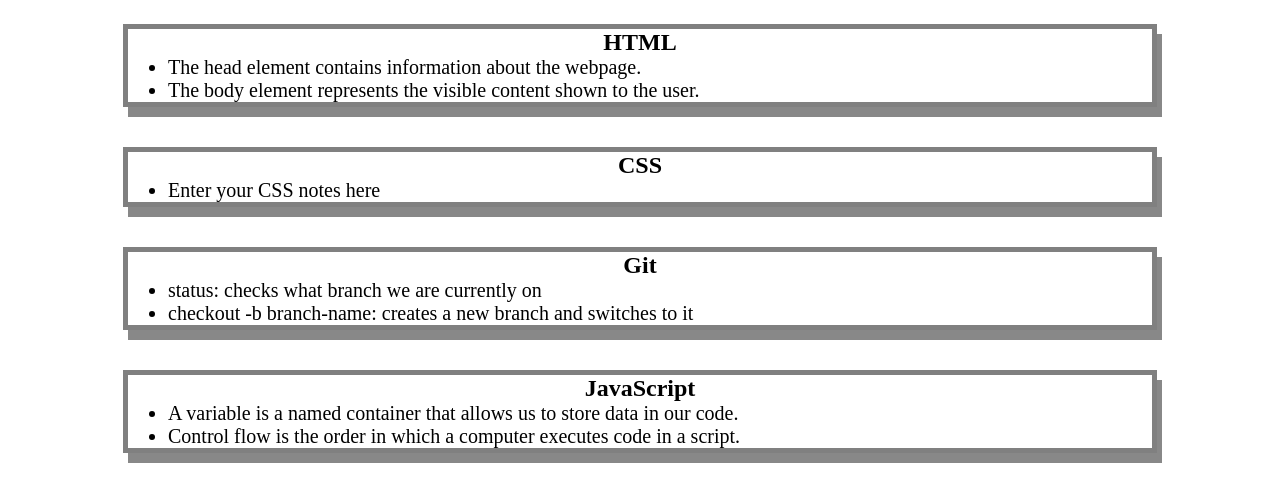
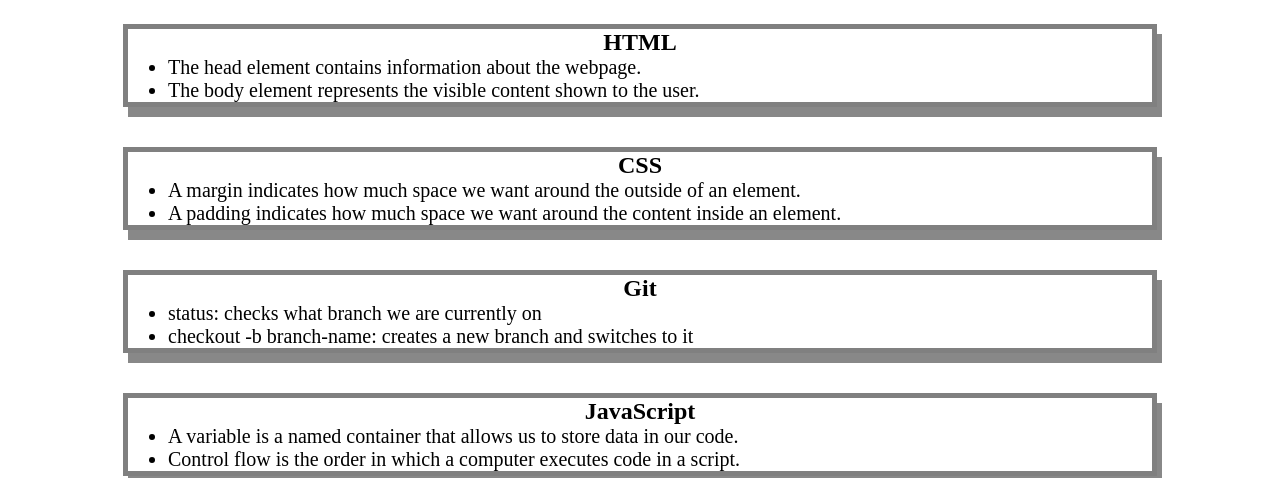
Before and after one commit to Sasley/prework-study-guide, a plain HTML site: page index.html in a window 1280 px wide. Shown: the part 136-614 px from the top of the page. Drawn offline with Linux system fonts and the light colour scheme.

Commit message:
added changes to CSS

```diff
--- a/index.html
+++ b/index.html
@@ -28,7 +28,9 @@
 
     <h2>CSS</h2>
      <ul>
-       <li>Enter your CSS notes here</li>
+      <li>A margin indicates how much space we want around the outside of an element.</li>
+      <li>A padding indicates how much space we want around the content inside an element.</li>
+    </ul>
      </ul>
       </section>
 
```
